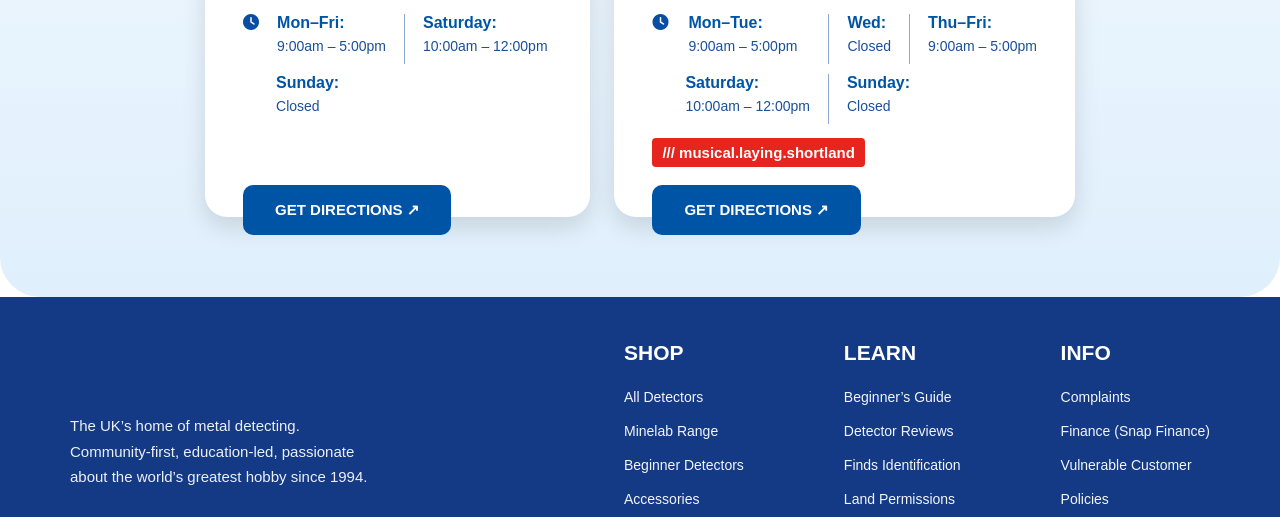
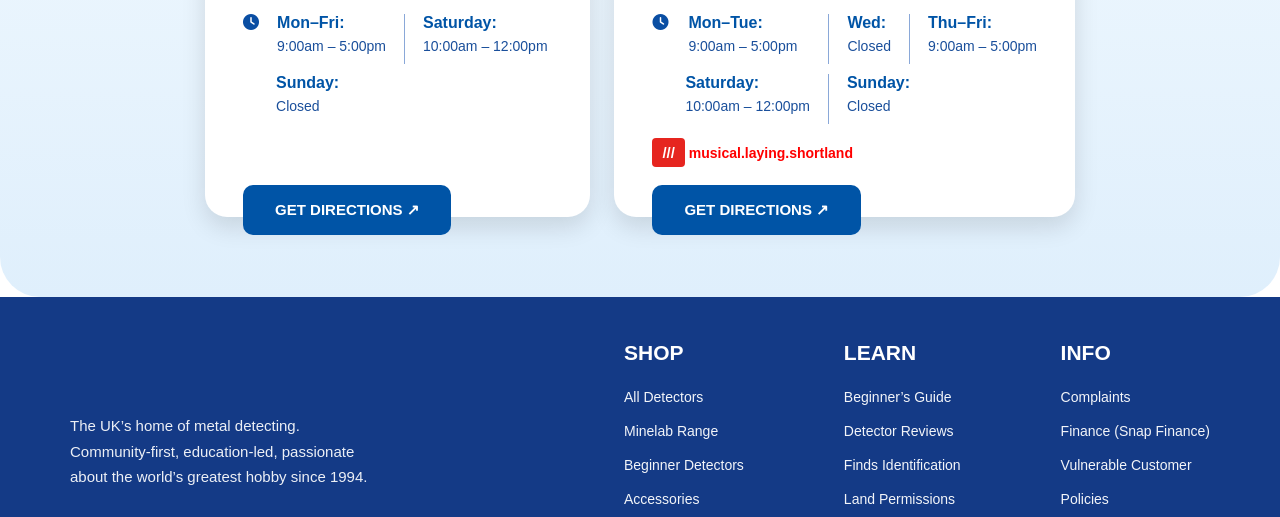
Before and after one commit to soumik-inceptialtech/crawford-preview, a plain HTML site: page index.html in a window 1280 px wide. Shown: the part 5740-6257 px from the top of the page. Drawn offline with nearby package versions, Linux system fonts and the light colour scheme.

Commit message:
index page update

```diff
--- a/index.html
+++ b/index.html
@@ -3631,8 +3631,8 @@ href="https://cdn.jsdelivr.net/npm/swiper@11/swiper-bundle.min.css"/>
 
         </div>
 
-        <div class="what3words">
-          /// musical.laying.shortland
+        <div style="color:red;font-weight: 800;font-size: 14px;">
+		<span class="what3words">/// </span>&nbsp;musical.laying.shortland
         </div>
 
         <a href="#" class="direction-btn">
```
